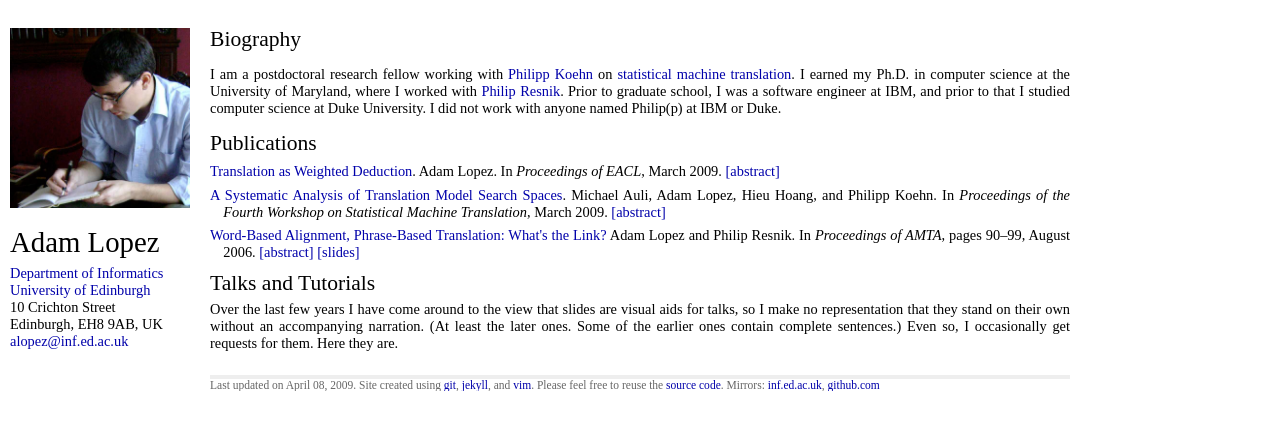
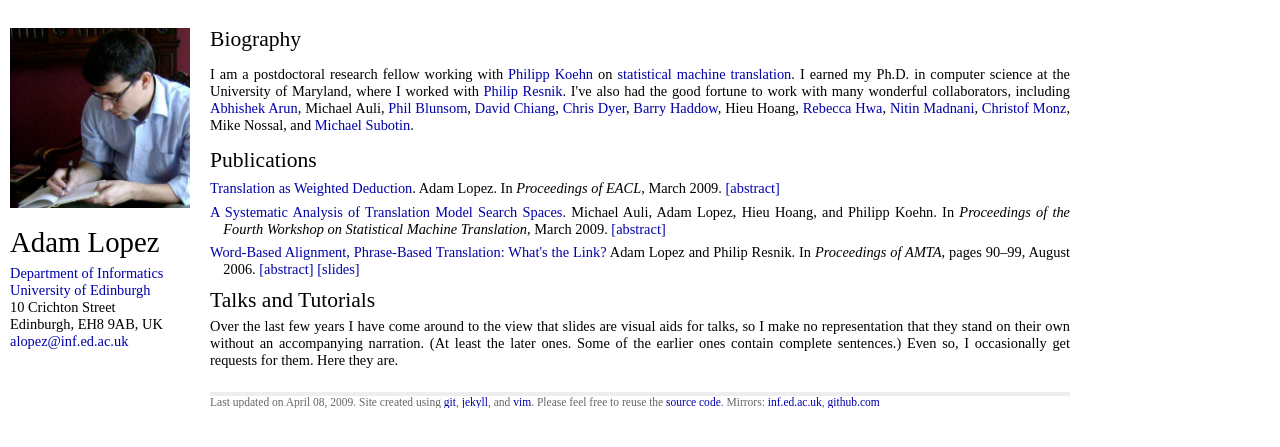
Before and after one commit to alopez/alopez.github.com, a Jekyll site: the page built from index.html, in a window 1280 px wide. Shown: the top 447 px of the page. Built offline with Jekyll 4.4.1, drawn with Linux system fonts in a browser that asks for light colours.

Commit message:
Added list of collaborators

```diff
--- a/index.html
+++ b/index.html
@@ -16,10 +16,20 @@ function unhide(divID) {
 <a href="http://www.iccs.informatics.ed.ac.uk/~pkoehn/">Philipp Koehn</a> on
 <a href="http://www.statmt.org">statistical machine translation</a>.  I earned
 my Ph.D. in computer science at the University of Maryland, where I worked
-with  <a href="http://www.umiacs.umd.edu/%7Eresnik">Philip Resnik</a>.  Prior
-to graduate school, I was a software engineer at IBM, and prior to that I
-studied computer science at Duke University.  I did not work with anyone named
-Philip(p) at IBM or Duke.
+with  <a href="http://www.umiacs.umd.edu/%7Eresnik">Philip Resnik</a>.  I've
+also had the good fortune to work with many wonderful collaborators, including
+<a href="http://homepages.inf.ed.ac.uk/s0343799/">Abhishek Arun</a>,
+Michael Auli,
+<a href="http://homepages.inf.ed.ac.uk/pblunsom/">Phil Blunsom</a>,
+<a href="http://www.isi.edu/~chiang">David Chiang</a>,
+<a href="http://www.ling.umd.edu/~redpony">Chris Dyer</a>,
+<a href="http://homepages.inf.ed.ac.uk/bhaddow">Barry Haddow</a>,
+Hieu Hoang,
+<a href="http://www.cs.pitt.edu/~hwa">Rebecca Hwa</a>,
+<a href="http://www.umiacs.umd.edu/~nmadnani">Nitin Madnani</a>,
+<a href="http://staff.science.uva.nl/~christof/">Christof Monz</a>,
+Mike Nossal, and
+<a href="http://www.umiacs.umd.edu/~msubotin">Michael Subotin</a>.
 
 <h2>Publications</h2>
 <ul class="posts">
```
